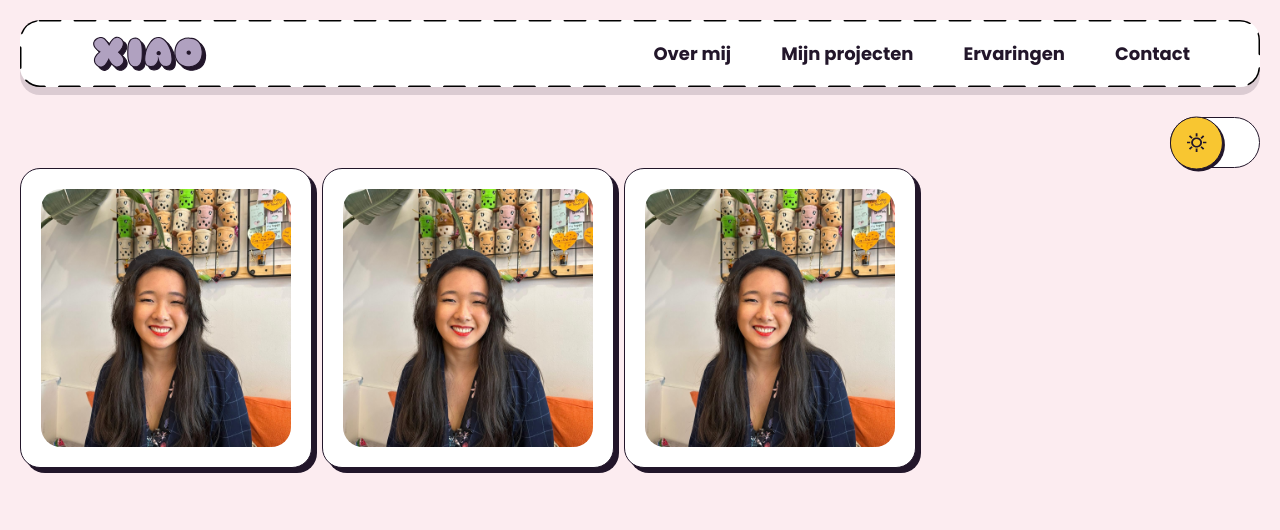
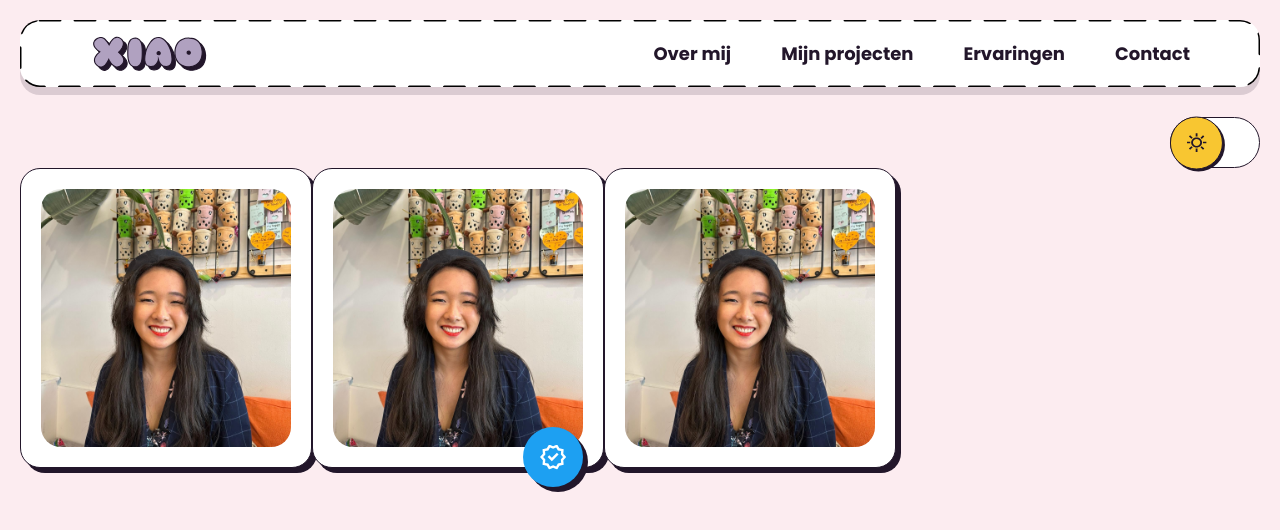
Before and after one commit to xiaonanpols21/Portfolio, a Next.js app: page / in a window 1280 px wide. Shown: the top 530 px of the page. Built offline with nearby package versions, Linux system fonts and the light colour scheme.

Commit message:
add varified

```diff
--- /dev/null
+++ b/src/components/darkMode/darkMode.module.scss
@@ -0,0 +1,71 @@
+@import "../../styles/variables.scss";
+
+.label {
+    position: relative;
+    display: flex;
+    width: 5.625rem; // 90px
+    height: 3.188rem; // 51px
+    margin-left: auto;
+
+    input {
+        opacity: 0;
+
+        &:checked + span {
+            &:before {
+                background-color: $purple;
+
+                -webkit-transform: translate(70%, -50%);
+                -ms-transform: translate(70%, -50%);
+                transform: translate(70%, -50%);
+            }
+
+            &:after {
+                background-image: url("../../../public/img/icons/moon.svg");
+                transform: translate(145%, -50%);
+            }
+        }
+    }
+
+    span {
+        position: absolute;
+        top: 0;
+        left: 0;
+        right: 0;
+        bottom: 0;
+        background-color: $white;
+        border: 1px solid $black;
+        border-radius: 3.125rem; // 50px
+        transition: .4s;
+        -webkit-transition: .4s;
+        cursor: pointer;
+
+        &:before {
+            content: "";
+            position: absolute;
+            top: 50%;
+            width: 3.188rem;
+            height: 3.188rem;
+            background-color: $yellow;
+            border: 1px solid $black;
+            box-shadow: $box-shadow;
+            border-radius: 3.188rem;
+            transform: translate(-2%, -50%);
+            transition: .4s;
+            -webkit-transition: .4s;
+        }
+
+        &:after {
+            content: "";
+            position: absolute;
+            left: 30%;
+            top: 50%;
+            transform: translate(-52%, -50%);
+            height: 1.25rem;
+            aspect-ratio: 1/1;
+            background-image: url("../../../public/img/icons/sun.svg");
+            background-repeat: no-repeat;
+            background-size: contain;
+            transition: .4s;
+        }
+    }
+}
--- /dev/null
+++ b/src/components/darkMode/index.js
@@ -0,0 +1,10 @@
+import styles from "./darkMode.module.scss";
+
+export default function DarkMode() {
+    return (
+        <label className={styles.label}>
+            <input type="checkbox"/>
+            <span></span>
+        </label>
+    )
+}
--- a/src/components/global/header/header.module.scss
+++ b/src/components/global/header/header.module.scss
@@ -36,7 +36,7 @@
 
         border-radius: 20px;
         box-shadow: 0px 8px 0px 0px rgba($black, 0.15);
-        z-index: 1;
+        z-index: 2;
 
         > img {
             width: auto;
@@ -103,6 +103,7 @@
     right: 0;
     background-color: $white;
     padding: 1.25rem;
+    z-index: 1;
 
     > ul:first-of-type {
         @include flex(column, 3.125rem);
--- a/src/components/global/scollGallery/index.js
+++ b/src/components/global/scollGallery/index.js
@@ -21,6 +21,7 @@ export default function ScrollGallery() {
                         height={260}
                         alt="Xiao Nan Pols"
                     />
+                    <div className={styles.verified}></div>
                 </li>
                 <li>
                     <Image
--- a/src/components/global/scollGallery/scrollGallery.module.scss
+++ b/src/components/global/scollGallery/scrollGallery.module.scss
@@ -1,30 +1,42 @@
 @import "../../../styles/variables.scss";
 
 .section {
-
     ul {
         display: flex;
-        gap: 10px;
+        gap: 0px;
         overflow-x: auto;
-        margin: 0px -20px;
-        padding: 0px 20px 5px 20px;
+        margin: 0px -1.25rem;
+        padding: 0px 1.25rem 60px 1.25rem;
         scroll-snap-type: x mandatory;
 
+        /* Hide scrollbar for Chrome, Safari and Opera */
+        &::-webkit-scrollbar {
+            display: none;
+        }
+
+        /* Hide scrollbar for IE, Edge and Firefox */
+        & {
+            -ms-overflow-style: none;  /* IE and Edge */
+            scrollbar-width: none;  /* Firefox */
+        }
+        // Bron: https://www.w3schools.com/howto/howto_css_hide_scrollbars.asp
+
         img {
-            width: 250px;
+            width: 15.625rem; // 250px
             height: 100%;
             object-fit: cover;
-            border-radius: 20px;
+            border-radius: 1.25rem;
         }
 
         li {
+            position: relative;
             display: block;
             list-style: none;
-            padding: 20px;
-            height: 300px;
+            padding: 1.25rem;
+            height: 18.75rem; // 300px
             border: 1px solid $black;
-            border-radius: 20px;
-            box-shadow: 5px 5px 0px 0px $black;
+            border-radius: 1.25rem;
+            box-shadow: $box-shadow-5;
             background-color: $white;
             scroll-snap-align: center;
 
@@ -43,12 +55,34 @@
     }
 }
 
+.verified {
+    position: absolute;
+    right: 1.25rem;
+    bottom: -1.25rem;
+    width: 3.75rem; // 60px
+    aspect-ratio: 1/1;
+    background-color: $blue;
+    border-radius: 3.125rem; // 50px
+    box-shadow: $box-shadow-5;
+
+    &::before {
+        content: "";
+        position: absolute;
+        top: 50%;
+        left: 50%;
+        transform: translate(-50%, -50%);
+        width: 26px;
+        height: 25px;
+        background-image: url("../../../../public/img/icons/verified.svg");
+    }
+}
+
 @keyframes animate-in-x {
-	0% { opacity: 0.5; transform: translateX(1%) scale(0.9); }
+	0% { opacity: 0.5; transform: translateX(1%) scale(0.8); }
 	100% { opacity: 1; transform: translateX(0) scale(1); }
 }
 
 @keyframes animate-out-x {
 	0% { opacity: 1; transform: translateX(0) scale(1); }
-	100% { opacity: 0.5; transform: translateX(-1%) scale(0.9); }
+	100% { opacity: 0.5; transform: translateX(-1%) scale(0.8); }
 }
--- a/src/components/hero/hero.module.scss
+++ b/src/components/hero/hero.module.scss
@@ -2,75 +2,7 @@
 
 .section {
     margin-top: 4.188rem + 1.875rem; // 67px 30px
-    padding: 20px;
+    padding: 1.25rem;
 
-    label {
-        position: relative;
-        display: flex;
-        width: 5.625rem; // 90px
-        height: 3.188rem; // 51px
-        margin-left: auto;
 
-        input {
-            opacity: 0;
-
-            &:checked + span {
-                &:before {
-                    background-color: $purple;
-
-                    -webkit-transform: translate(70%, -50%);
-                    -ms-transform: translate(70%, -50%);
-                    transform: translate(70%, -50%);
-                }
-
-                &:after {
-                    background-image: url("../../../public/img/icons/moon.svg");
-                    transform: translate(150%, -50%);
-                }
-            }
-        }
-
-        span {
-            position: absolute;
-            top: 0;
-            left: 0;
-            right: 0;
-            bottom: 0;
-            background-color: $white;
-            border: 1px solid $black;
-            border-radius: 3.125rem; // 50px
-            transition: .4s;
-            -webkit-transition: .4s;
-            cursor: pointer;
-
-            &:before {
-                content: "";
-                position: absolute;
-                top: 50%;
-                width: 3.188rem;
-                height: 3.188rem;
-                background-color: $yellow;
-                border: 1px solid $black;
-                box-shadow: $box-shadow;
-                border-radius: 3.188rem;
-                transform: translate(-2%, -50%);
-                transition: .4s;
-                -webkit-transition: .4s;
-            }
-
-            &:after {
-                content: "";
-                position: absolute;
-                left: 30%;
-                top: 50%;
-                transform: translate(-52%, -50%);
-                height: 1.25rem;
-                aspect-ratio: 1/1;
-                background-image: url("../../../public/img/icons/sun.svg");
-                background-repeat: no-repeat;
-                background-size: contain;
-                transition: .4s;
-            }
-        }
-    }
 }
--- a/src/components/hero/index.js
+++ b/src/components/hero/index.js
@@ -1,3 +1,4 @@
+import DarkMode from "../darkMode";
 import ScrollGallery from "../global/scollGallery";
 
 import styles from "./hero.module.scss";
@@ -5,11 +6,7 @@ import styles from "./hero.module.scss";
 export default function Hero() {
     return (
         <section className={styles.section}>
-            <label>
-                <input type="checkbox"/>
-                <span></span>
-            </label>
-
+            <DarkMode/>
             <ScrollGallery/>
         </section>
     )
--- a/src/styles/variables.scss
+++ b/src/styles/variables.scss
@@ -9,6 +9,7 @@ $white: #FFFFFF;
 
 // Variables
 $box-shadow: 2px 2px 0px 0px $black;
+$box-shadow-5: 5px 5px 0px 0px $black;
 
 // Font
 @mixin f14 {
```
Also changed, not shown: public/img/icons/verified.svg (added).
